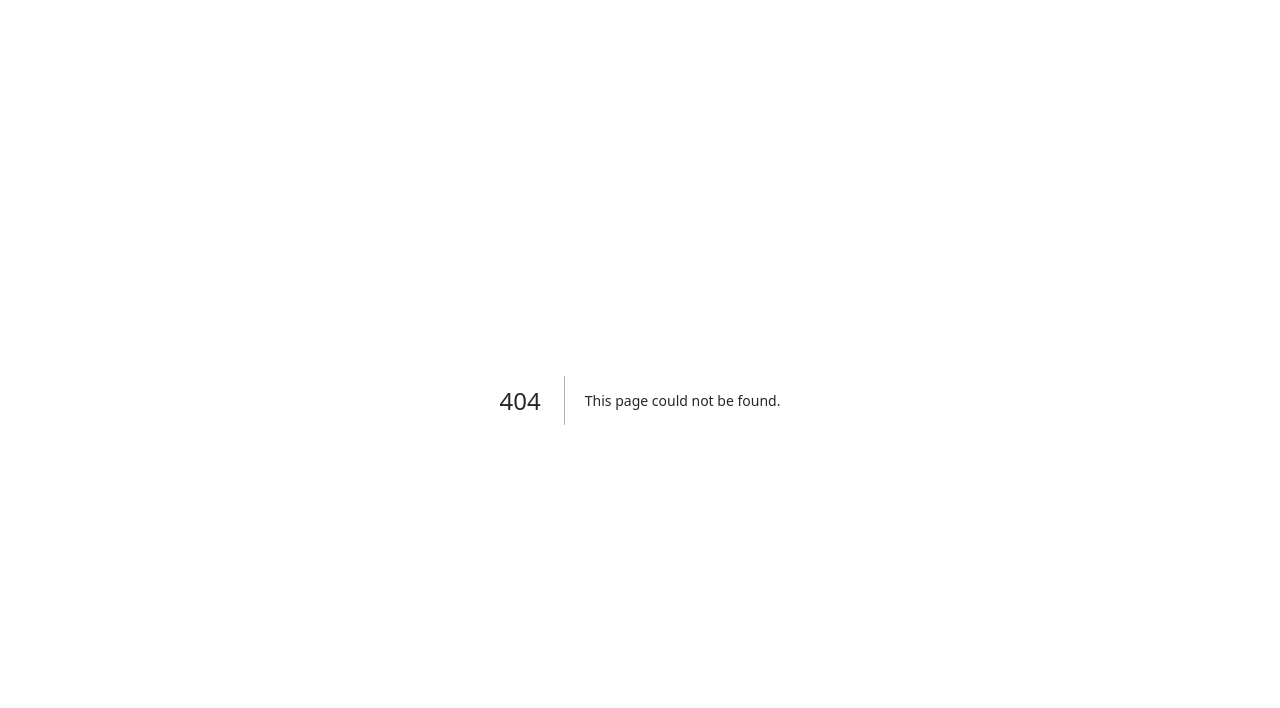
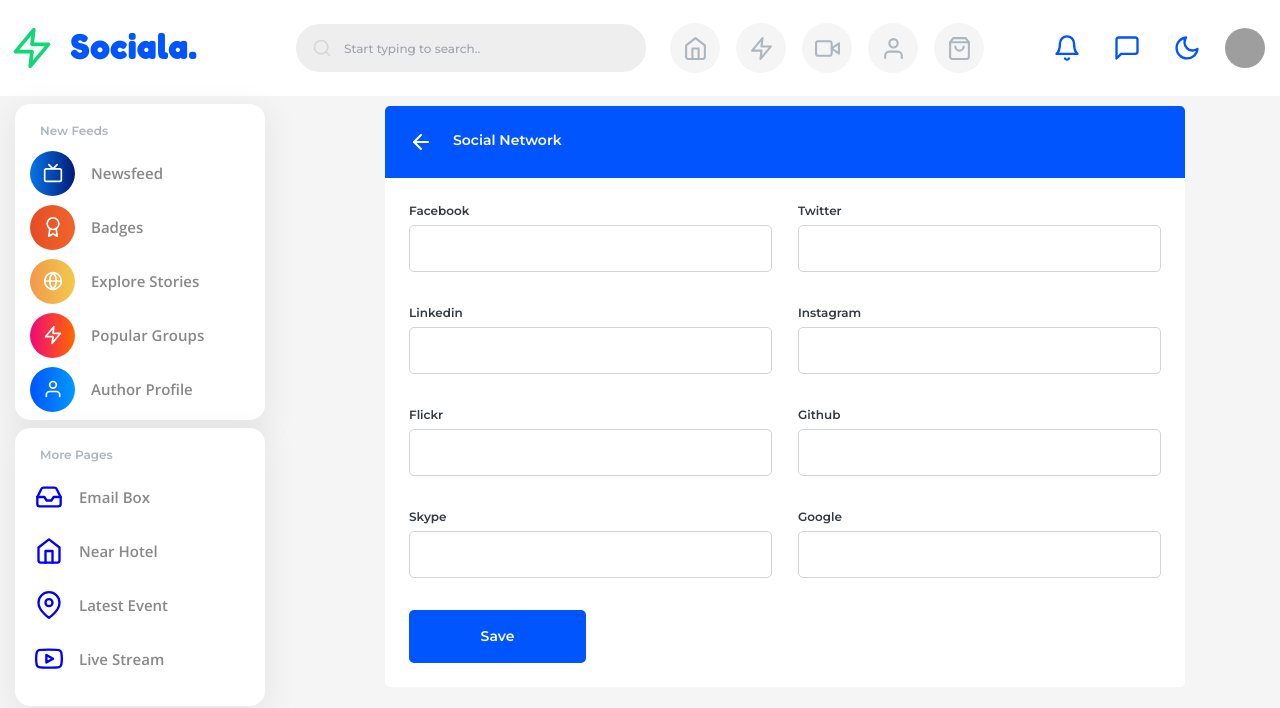
Before and after one commit to kien2572001/Fakebook, a Next.js app in the folder web/: page /social in a window 1280 px wide. Before the commit this address had no page. Shown: the top 708 px of the page. Built offline with nearby package versions, Linux system fonts and the light colour scheme; grey boxes are pictures that could not be loaded; a web font is replaced by a local one.

Commit message:
add change password, social forms

```diff
--- /dev/null
+++ b/web/components/forms/ChangePasswordForm.js
@@ -0,0 +1,34 @@
+import react from "react";
+import styles from "~/styles/Main.module.css";
+import { ArrowLeft } from "react-feather";
+export default function ChangePasswordForm(){
+    return (
+        <div className="ml-[10px]">
+        <div className="flex flex-col max-w-[800px] bg-white  rounded-[5px] ml-auto mr-auto mt-[10px]">
+            <div className="bg-[#0055ff] flex p-[24px] text-center rounded-t-[5px]">
+                <ArrowLeft size={24} className="text-white" />
+                <span className="text-sm text-white ml-[20px] font-semibold">Change Password</span>
+            </div>
+            <div className="p-[24px] flex">
+                <form className="w-full">
+                    <div className="flex flex-col mb-[16px]">
+                        <label htmlFor="currentPassword" className="font-semibold text-[#343a40] text-[12px] mb-[5px]">Current Password</label>
+                        <input type="password" name="currentPassword" id="currentPassword" className="border-gray-300 border-solid border-[1px] rounded-[5px] px-[6px] py-[12px] focus:outline-none focus:border-[#0055ff]"/>
+                    </div>
+                    <div className="flex flex-col mb-[16px]">
+                        <label htmlFor="changePassword" className="font-semibold text-[#343a40] text-[12px] mb-[5px]">Change Password</label>
+                        <input type="password" name="changePassword" id="changePassword" className="border-gray-300 border-solid border-[1px] rounded-[5px] px-[6px] py-[12px] focus:outline-none focus:border-[#0055ff]"/>
+                    </div>
+                    <div className="flex flex-col mb-[16px]">
+                        <label htmlFor="confirmPassword" className="font-semibold text-[#343a40] text-[12px] mb-[5px]">Confirm Password</label>
+                        <input type="password" name="confirmPassword" id="confirmPassword" className="border-gray-300 border-solid border-[1px] rounded-[5px] px-[6px] py-[12px] focus:outline-none focus:border-[#0055ff]"/>
+                    </div>
+                    <div className="bg-[#0055ff] max-w-[177px] flex text-center rounded-[5px]">
+                        <button type="submit" className="text-white p-[16px] w-full h-full font-semibold">Save</button>
+                    </div>
+                </form>
+            </div>
+        </div>
+        </div>
+    );
+}
--- /dev/null
+++ b/web/components/forms/SocialForm.js
@@ -0,0 +1,63 @@
+import React from "react";
+import styles from "~/styles/Main.module.css";
+import { ArrowLeft } from "react-feather";
+
+export default function SocialForm() {
+  return (
+    <div className="ml-[10px]">
+        <div className="flex flex-col max-w-[800px] bg-white  rounded-[5px] ml-auto mr-auto mt-[10px] ">
+            <div className="bg-[#0055ff] flex p-[24px] text-center rounded-t-[5px]">
+                <ArrowLeft size={24} className="text-white" />
+                <span className="text-sm text-white ml-[20px] font-semibold">Social Network</span>
+            </div>
+            <div className="p-[24px] flex">
+                <form className="w-full">
+                    <div className="flex flex-col laptop:flex-row laptop:mb-[16px] place-content-between w-full">
+                    <div className="flex flex-col mb-[16px] w-full laptop:mr-[13px]">
+                        <label htmlFor="facebook" className="font-semibold text-[#343a40] text-[12px] mb-[5px]">Facebook</label>
+                        <input type="url" name="facebook" id="facebook" className="border-gray-300 border-solid border-[1px] rounded-[5px] px-[6px] py-[12px] focus:outline-none focus:border-[#0055ff]"/>
+                    </div>
+                    <div className="flex flex-col mb-[16px] w-full laptop:ml-[13px]">
+                        <label htmlFor="twitter" className="font-semibold text-[#343a40] text-[12px] mb-[5px]">Twitter</label>
+                        <input type="url" name="twitter" id="twitter" className="border-gray-300 border-solid border-[1px] rounded-[5px] px-[6px] py-[12px] focus:outline-none focus:border-[#0055ff]"/>
+                    </div>
+                    </div>
+                    <div className="flex flex-col laptop:flex-row laptop:mb-[16px] place-content-between w-full">
+                    <div className="flex flex-col mb-[16px] w-full laptop:mr-[13px]">
+                        <label htmlFor="linkedin" className="font-semibold text-[#343a40] text-[12px] mb-[5px]">Linkedin</label>
+                        <input type="url" name="linkedin" id="linkedin" className="border-gray-300 border-solid border-[1px] rounded-[5px] px-[6px] py-[12px] focus:outline-none focus:border-[#0055ff]"/>
+                    </div>
+                    <div className="flex flex-col mb-[16px] w-full laptop:ml-[13px]">
+                        <label htmlFor="instargram" className="font-semibold text-[#343a40] text-[12px] mb-[5px]">Instagram</label>
+                        <input type="url" name="instargram" id="instargram" className="border-gray-300 border-solid border-[1px] rounded-[5px] px-[6px] py-[12px] focus:outline-none focus:border-[#0055ff]"/>
+                    </div>
+                    </div>
+                    <div className="flex flex-col laptop:flex-row laptop:mb-[16px] place-content-between w-full">
+                    <div className="flex flex-col mb-[16px] w-full laptop:mr-[13px]">
+                        <label htmlFor="flickr" className="font-semibold text-[#343a40] text-[12px] mb-[5px]">Flickr</label>
+                        <input type="url" name="flickr" id="flickr" className="border-gray-300 border-solid border-[1px] rounded-[5px] px-[6px] py-[12px] focus:outline-none focus:border-[#0055ff]"/>
+                    </div>
+                    <div className="flex flex-col mb-[16px] w-full laptop:ml-[13px]">
+                        <label htmlFor="github" className="font-semibold text-[#343a40] text-[12px] mb-[5px]">Github</label>
+                        <input type="url" name="github" id="github" className="border-gray-300 border-solid border-[1px] rounded-[5px] px-[6px] py-[12px] focus:outline-none focus:border-[#0055ff]"/>
+                    </div>
+                    </div>
+                    <div className="flex flex-col laptop:flex-row laptop:mb-[16px] place-content-between w-full">
+                    <div className="flex flex-col mb-[16px] w-full laptop:mr-[13px]">
+                        <label htmlFor="skype" className="font-semibold text-[#343a40] text-[12px] mb-[5px]">Skype</label>
+                        <input type="url" name="skype" id="skype" className="border-gray-300 border-solid border-[1px] rounded-[5px] px-[6px] py-[12px] focus:outline-none focus:border-[#0055ff]"/>
+                    </div>
+                    <div className="flex flex-col mb-[16px] w-full laptop:ml-[13px]">
+                        <label htmlFor="google" className="font-semibold text-[#343a40] text-[12px] mb-[5px]">Google</label>
+                        <input type="url" name="google" id="google" className="border-gray-300 border-solid border-[1px] rounded-[5px] px-[6px] py-[12px] focus:outline-none focus:border-[#0055ff]"/>
+                    </div>
+                    </div>
+                    <div className="bg-[#0055ff] max-w-[177px] flex text-center rounded-[5px]">
+                        <button type="submit" className="text-white p-[16px] w-full h-full font-semibold">Save</button>
+                    </div>
+                </form>
+            </div>
+        </div>
+        </div>
+  );
+}
--- /dev/null
+++ b/web/pages/change-password.js
@@ -0,0 +1,11 @@
+import MainLayout from "~/components/layouts/MainLayout";
+import ChangePasswordForm from "~/components/forms/ChangePasswordForm";
+
+export default function ChangePassword() {
+
+    return (
+      <MainLayout>
+        <ChangePasswordForm />
+      </MainLayout>
+    );
+  }
--- /dev/null
+++ b/web/pages/social.js
@@ -0,0 +1,12 @@
+import React from "react";
+import styles from "~/styles/Main.module.css";
+import SocialForm from "~/components/forms/SocialForm";
+import MainLayout from "~/components/layouts/MainLayout";
+
+export default function Social() {
+    return (
+        <MainLayout>
+        <SocialForm />
+        </MainLayout>
+    );
+};
```
